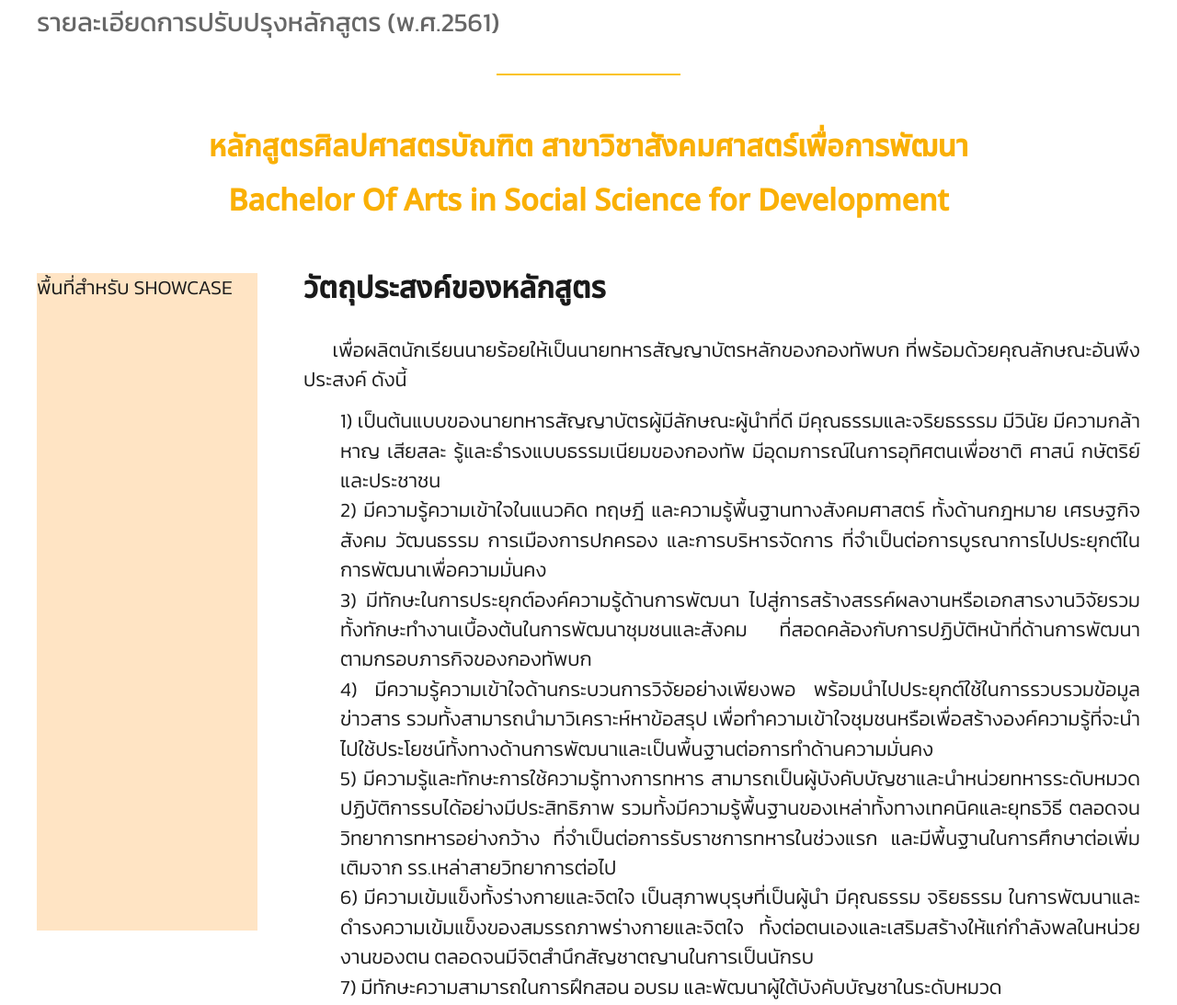
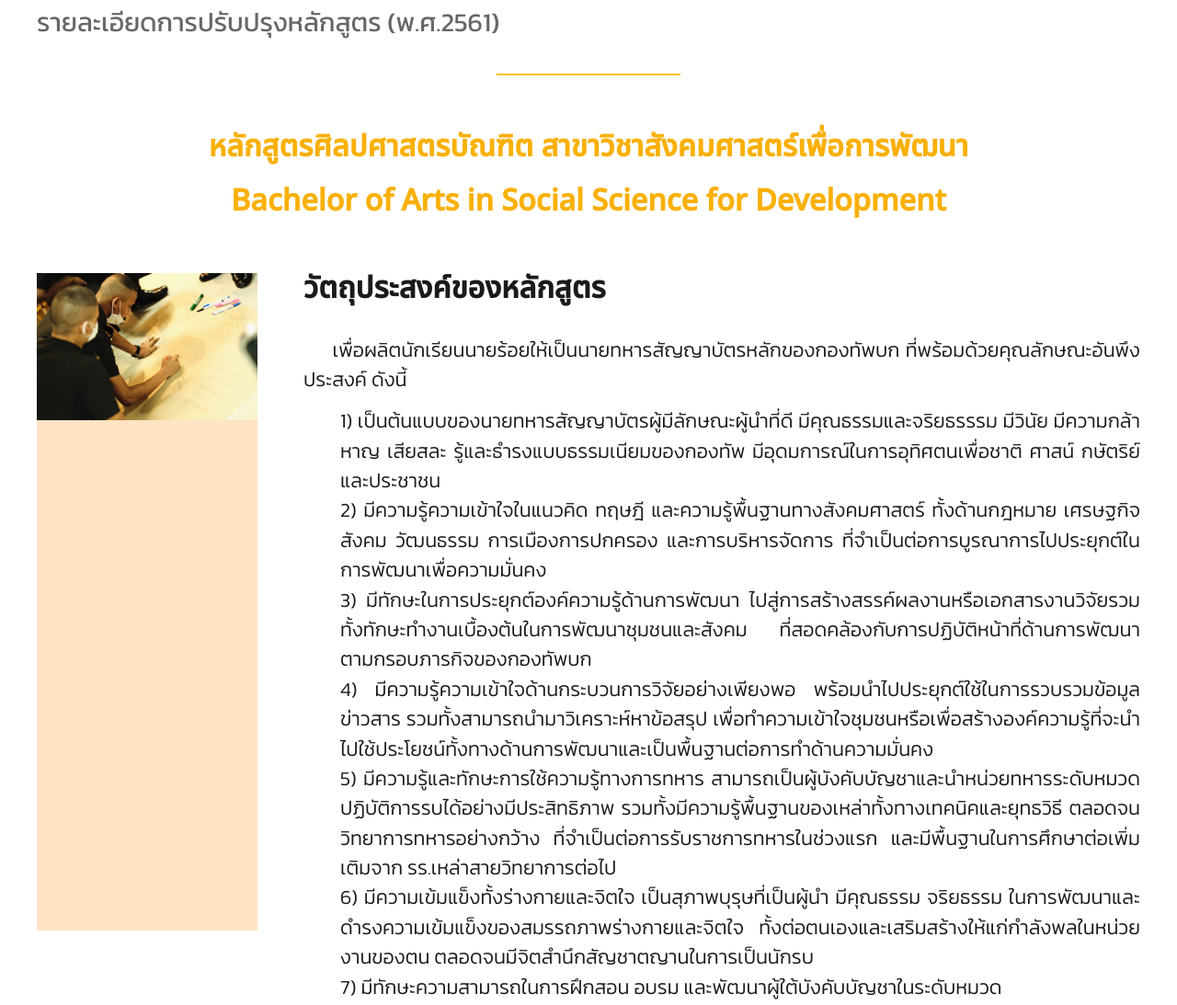
Before and after one commit to PKetphan/crmasocialdept, an Eleventy site: page src/program.njk in a window 1280 px wide. Shown: the part 632-1725 px from the top of the page at 92% size. Built offline with nearby package versions, Linux system fonts and the light colour scheme; Eleventy itself is replaced by a stand-in of ours; files that its build step writes are made by us from their sources.

Commit message:
fix img program

```diff
--- a/src/program.njk
+++ b/src/program.njk
@@ -29,13 +29,12 @@ layout: 'base.njk'
           </div>
       <div class="banner">
           <h2>หลักสูตรศิลปศาสตรบัณฑิต สาขาวิชาสังคมศาสตร์เพื่อการพัฒนา <br />
-              Bachelor Of Arts in Social Science for Development</h2>
+              Bachelor of Arts in Social Science for Development</h2>
       </div>
 
       <div class="column2 objectives">
         <div class="showcase">
-          พื้นที่สำหรับ SHOWCASE
-        </div>
+<img src="/assets/navbar/program/46.jpg">        </div>
         <div>
               <h2>วัตถุประสงค์ของหลักสูตร</h2> <br>
               <p>
```
Also changed, not shown: src/assets/navbar/program/46.jpg (added), src/assets/navbar/program/6.JPG (added).
